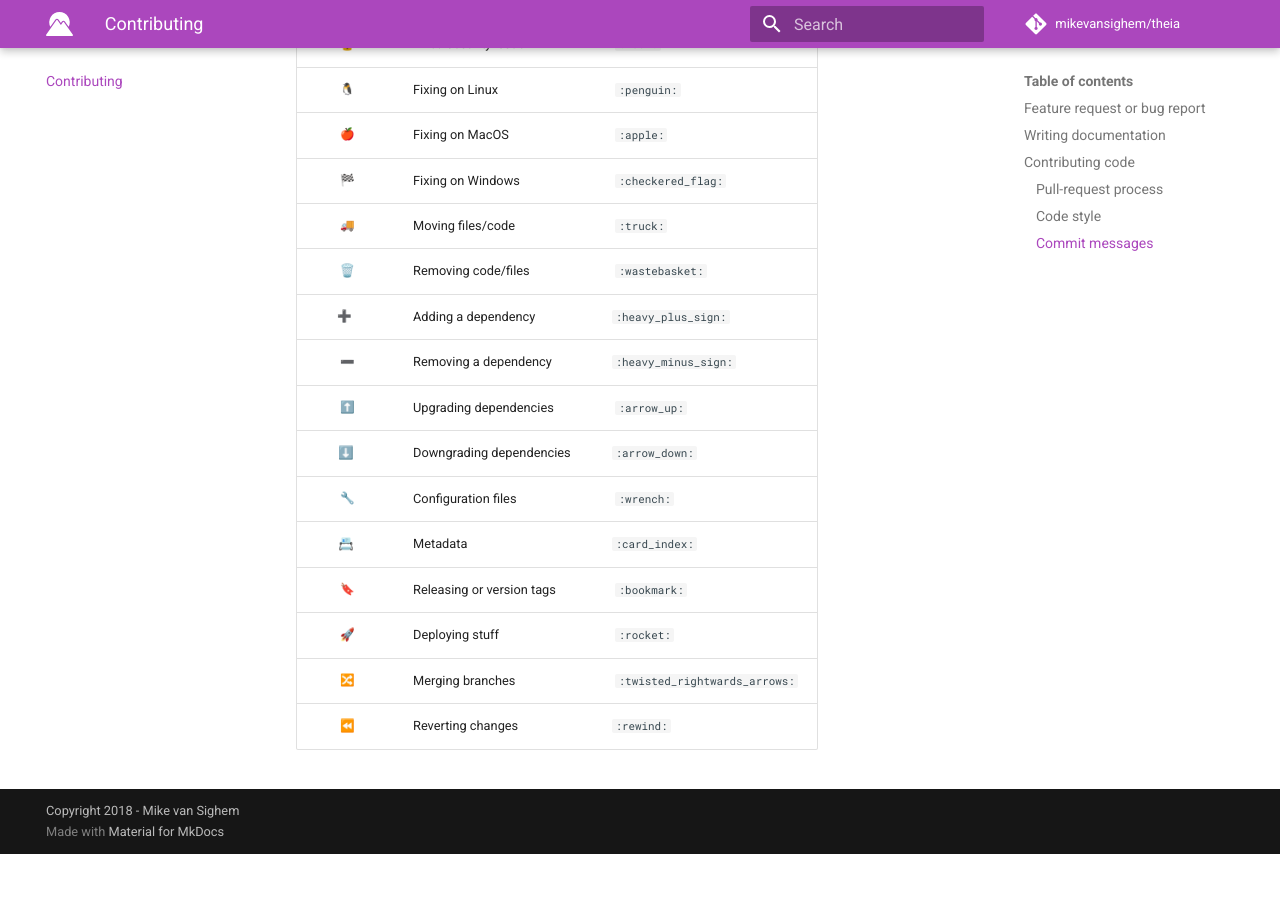
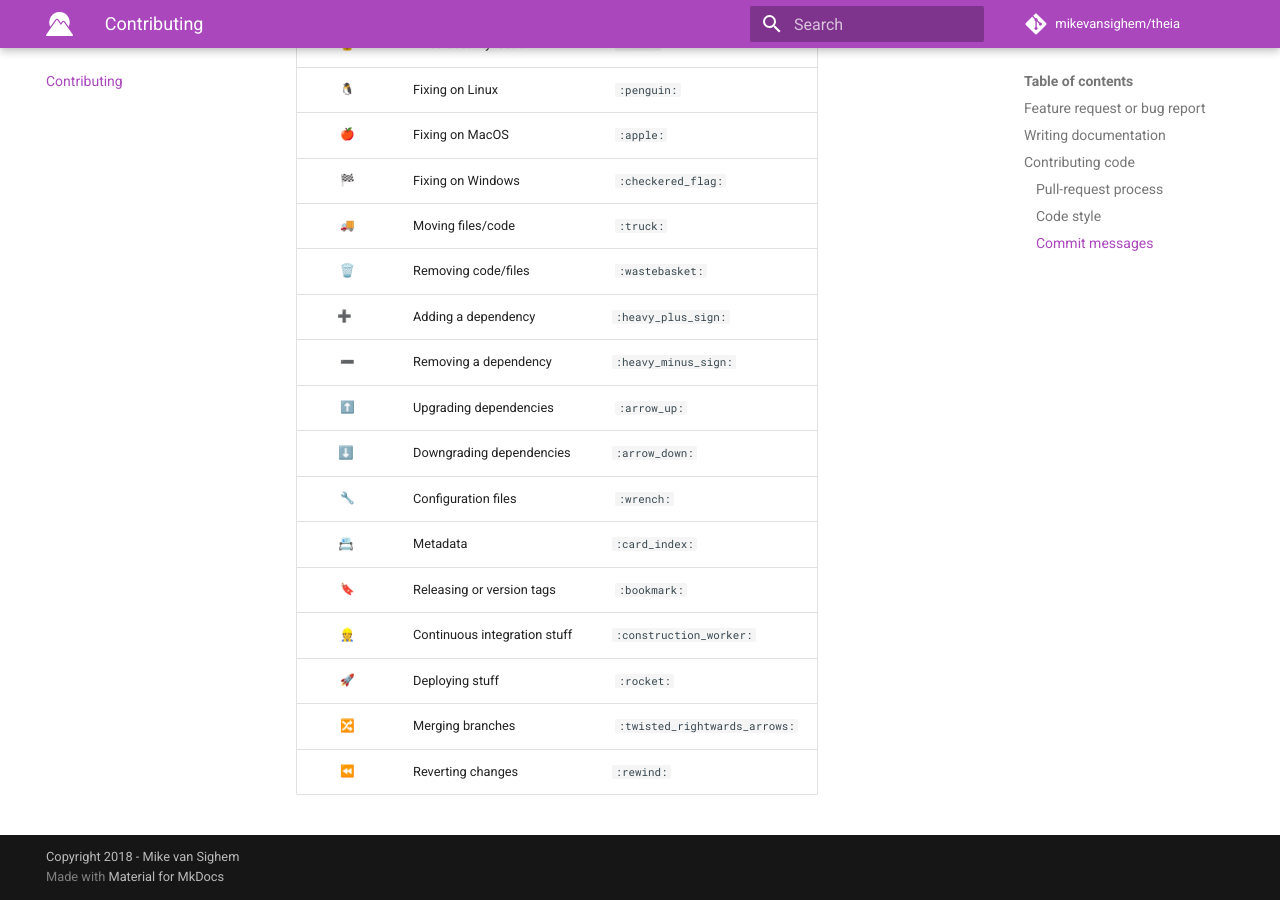
Before and after one commit to mikevansighem/thea, an MkDocs documentation site: the page built from docs/contributing.md, in a window 1280 px wide and 900 px high, scrolled down 2206 px. Built offline with MkDocs 1.6.1 and Material for MkDocs 9.7.7, drawn with Linux system fonts in a browser that asks for light colours; emoji names are drawn with the system emoji font; comment, search, counter and statistics services are not loaded; before the commit the page ends 3060 px from its top, so only the background shows below that.

Commit message:
:memo: Added CI emoji

```diff
--- a/docs/contributing.md
+++ b/docs/contributing.md
@@ -89,6 +89,7 @@ underneath to see which emoji is appropriate for your commit.
 | :wrench:					| Configuration files        	| `:wrench:`				|
 | :card_index: 				| Metadata                   	| `:card_index:`		    |
 | :bookmark:				| Releasing or version tags  	| `:bookmark:`			    |
+| :construction_worker:     | Continuous integration stuff  | `:construction_worker:`   |
 | :rocket:					| Deploying stuff            	| `:rocket:`				|
 | :twisted_rightwards_arrows:| Merging branches         | `:twisted_rightwards_arrows:` |
 | :rewind:					| Reverting changes          	| `:rewind:`			    |
```
